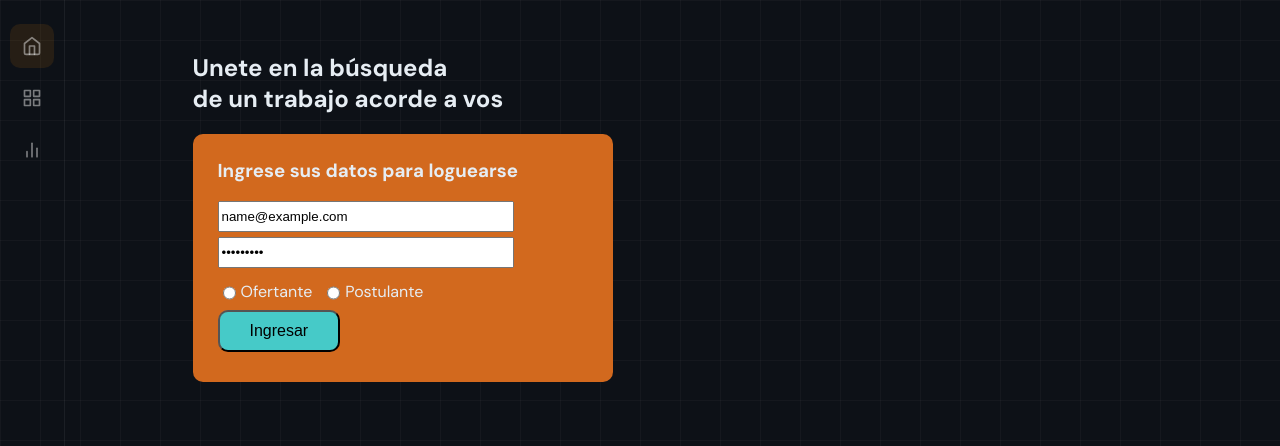
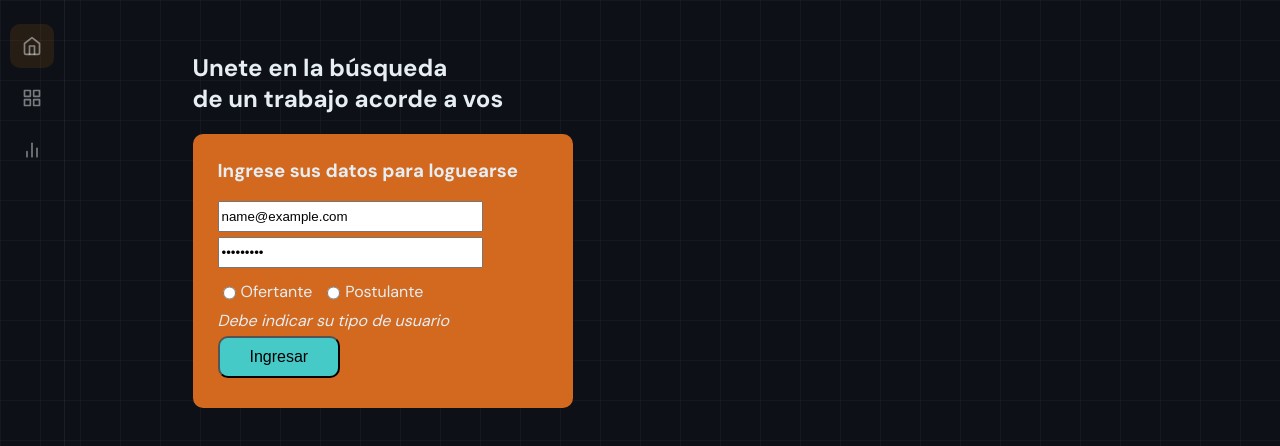
Before and after one commit to luchist/rapiempleo-frontend-ttip-unq, a React (Vite) app: page / in a window 1280 px wide. Both pictures are taken after typing "name@example.com", "Sample123" into the empty fields and a click on the button "Ingresar". Shown: the top 446 px of the page. Built offline with nearby package versions, Linux system fonts and the light colour scheme; no server answers.

Commit message:
Fixed loginPage and added authentication to the pages

```diff
--- a/src/pages/HomePage.jsx
+++ b/src/pages/HomePage.jsx
@@ -51,6 +51,9 @@ const HomePage = () => {
 
   const { user } = useContext(UserContext);
 
+  const token = localStorage.getItem("token")
+
+
   useEffect(() => {
     setLoading(true)
     setError(null)
@@ -84,7 +87,11 @@ const HomePage = () => {
       url = 'http://localhost:8080/oferta/obtenerOfertas'
     }
 
-    fetch(url)
+    fetch(url, {
+      headers: {
+        Authorization: `Bearer ${token}`,
+      }
+    })
       .then(res => {
         if (!res.ok) throw new Error('Error al obtener las ofertas')
         return res.json()
--- a/src/pages/LoginPage.css
+++ b/src/pages/LoginPage.css
@@ -1,5 +1,7 @@
 .login-form-section {
-    display: inline-block;
+    display: block;
+    /*width: 100%;*/
+    max-width: 330px;
     background-color: chocolate;
     border-radius: 10px;
     box-shadow: 10px;
@@ -25,6 +27,14 @@
     margin-right: 10px;
 }
 
+.error-login {
+    display: flex;
+    font-size: medium;
+    font-style: oblique;
+    padding-bottom: 5px;
+    padding-right: 0;
+}
+
 .login-button {
     border-radius: 10px;
     font-size: medium;
--- a/src/pages/LoginPage.jsx
+++ b/src/pages/LoginPage.jsx
@@ -7,7 +7,6 @@ import UserContext from '../components/UserProvider';
 
 const LoginPage = () => {
     const [loading, setLoading] = useState(true)
-    const [error, setError] = useState(null)
     const [errors, setErrors] = useState({});
     const { setAuth, isLogged, changeLogin } = useContext(UserContext);
     const [form, setForm] = useState({
@@ -16,6 +15,7 @@ const LoginPage = () => {
         typeUser: ""
     });
 
+    const navigate = useNavigate();
 
     const handleChange = (loginData) => {
         setForm({
@@ -28,11 +28,19 @@ const LoginPage = () => {
         loginData.preventDefault();
         const errors = {};
         if (!form.email) {
-            errors.email = "El email de usuario es obligatorio";
+            errors.email = "El email es obligatorio";
         }
         if (!form.password) {
             errors.password = "La contraseña es obligatoria";
         }
+        if (!form.typeUser) {
+            errors.typeUser = "Debe indicar su tipo de usuario";
+        }
+        setErrors(errors);
+        if (Object.keys(errors).length > 0) {
+            return;
+        }
+
         fetch("http://localhost:8080/login", {
             method: "POST",
             headers: {
@@ -40,12 +48,20 @@ const LoginPage = () => {
             },
             body: JSON.stringify(form),
         })
+        /*.then((response) => {
+            if (!response.ok){
+                throw new Error("Login inválido");
+            }
+        })
+        */
         .then((response) => {
             console.log("Success:", response);
             return response.json();
         })
         .then((data) => {
             changeLogin();
+            console.log("TOKEN BEING SENT:", data.token);
+            localStorage.setItem("token", data.token)
             setAuth(data);
             navigate("/home");
         })
@@ -60,7 +76,7 @@ const LoginPage = () => {
             {isLogged && <Navigate to="/home" replace={true} />}
             <h2 className='title-text-login'>Unete en la búsqueda <br/> de un trabajo acorde a vos</h2>
             <div className='login-form-section'>
-                <form onSubmit={handleSubmit}>
+                <form onSubmit={handleSubmit} className="form-section">
                     <h3>Ingrese sus datos para loguearse</h3>
                     <input className= "input-login"
                       name="email"
@@ -68,8 +84,7 @@ const LoginPage = () => {
                       onChange={handleChange}
                       placeholder="E-mail"
                     />
-
-                    {errors.email && <span className="error">{errors.email}</span>}
+                    {errors.email && <span className="error-login">{errors.email}</span>}
                     <input className= "input-login"
                       type="password"
                       name="password"
@@ -77,7 +92,7 @@ const LoginPage = () => {
                       onChange={handleChange}
                       placeholder="Contraseña"
                     />
-                    {errors.password && <span className="error">{errors.password}</span>}
+                    {errors.password && <span className="error-login">{errors.password}</span>}
                     <div className='type-input-login'>
                         <input
                           type="radio"
@@ -94,6 +109,7 @@ const LoginPage = () => {
                         />
                         <label className="type-radio">Postulante</label>
                     </div>
+                    {errors.typeUser && <span className="error-login">{errors.typeUser}</span>}
                     <button type="submit" className='login-button'>Ingresar</button>
                 </form>
 
--- a/src/pages/UserOfferingPage.jsx
+++ b/src/pages/UserOfferingPage.jsx
@@ -10,8 +10,14 @@ const UserOfferingPage = () => {
     const [offers, setOffers] = useState([])
     const [error, setError] = useState(null)
 
+    const token = localStorage.getItem("token")
+
     useEffect(() => {
-            fetch(`http://localhost:8080/ofertante/${id}`)
+            fetch(`http://localhost:8080/ofertante/${id}`, {
+                  headers: {
+                    Authorization: `Bearer ${token}`,
+                  }
+                })
                 .then(res => {
                     if (!res.ok) throw new Error('Ofertante no encontrado')
                     return res.json()
```
